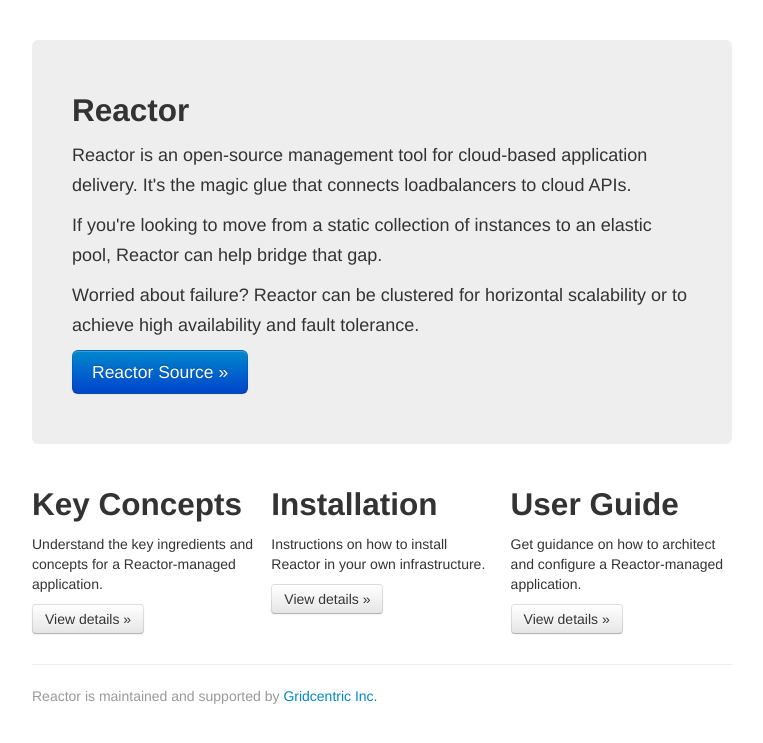
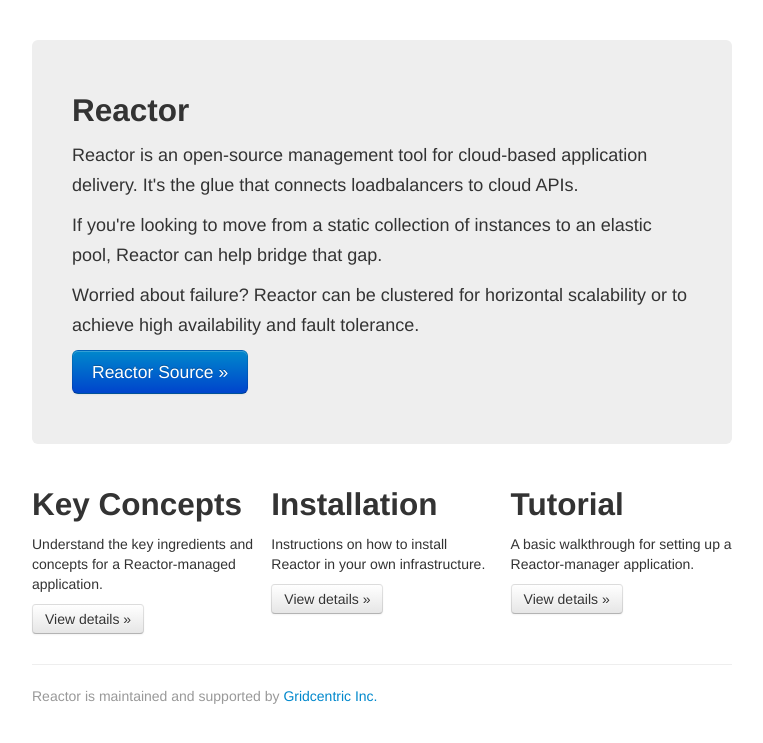
Before and after one commit to gridcentric/reactor-docs, a Jekyll site: the page built from index.html, in a window 1280 px wide. Shown: the top 743 px of the page, without its empty margins (258-1021 px from the left). Built offline with Jekyll 4.4.1, drawn with Linux system fonts in a browser that asks for light colours.

Commit message:
Making tutorial the third hero.

```diff
--- a/index.html
+++ b/index.html
@@ -4,7 +4,7 @@
 <div class="hero-unit">
   <h2>Reactor</h2>
   <p>Reactor is an open-source management tool for cloud-based application
-  delivery. It's the magic glue that connects loadbalancers to cloud APIs.</p>
+  delivery. It's the glue that connects loadbalancers to cloud APIs.</p>
 
   <p>If you're looking to move from a static collection of instances to an
   elastic pool, Reactor can help bridge that gap.</p>
@@ -26,8 +26,8 @@
     <p><a class="btn" href="docs/installation.html">View details &raquo;</a></p>
   </div><!--/span-->
   <div class="span4">
-    <h2>User Guide</h2>
-    <p>Get guidance on how to architect and configure a Reactor-managed application.</p>
-    <p><a class="btn" href="docs/user-guide.html">View details &raquo;</a></p>
+    <h2>Tutorial</h2>
+    <p>A basic walkthrough for setting up a Reactor-manager application.</p>
+    <p><a class="btn" href="docs/tutorial.html">View details &raquo;</a></p>
   </div><!--/span-->
 </div><!--/row-->
```
